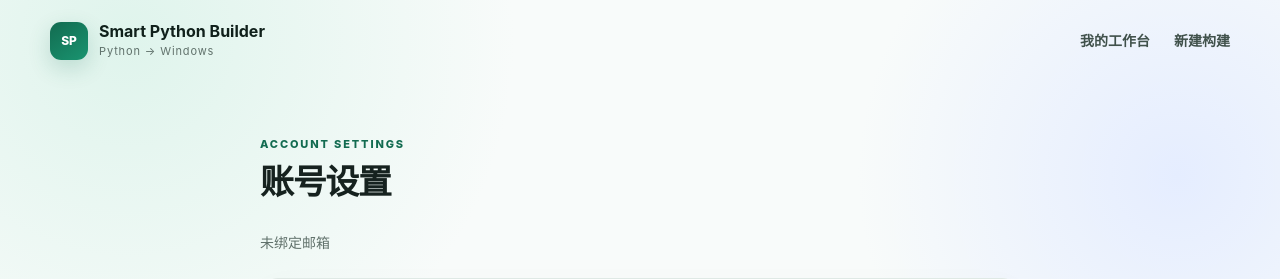
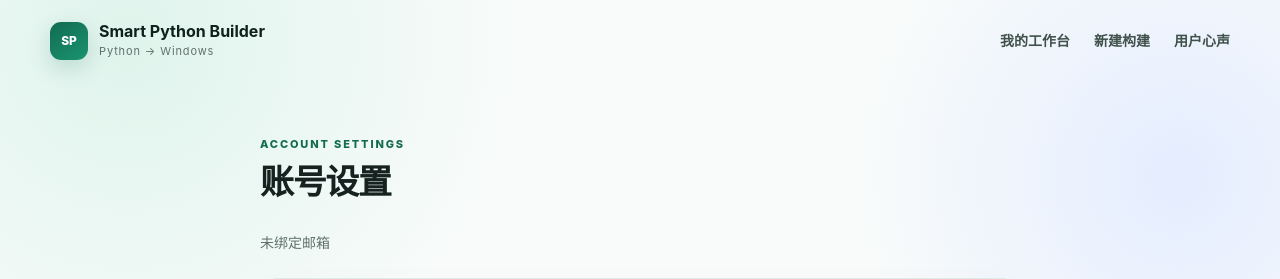
Before and after one commit to yunfei00/smart-python-builder, a FastAPI app: template web/templates/account_settings.html in a window 1280 px wide. Shown: the top 279 px of the page. Run offline with FastAPI, Linux system fonts and the light colour scheme; the template is opened without the code that fills it, so the values that code supplies are empty.

Commit message:
feat: add feedback link to account settings

```diff
--- a/web/templates/account_settings.html
+++ b/web/templates/account_settings.html
@@ -4,13 +4,13 @@
   <meta charset="utf-8">
   <meta name="viewport" content="width=device-width,initial-scale=1">
   <title>账号设置 · Smart Python Builder</title>
-  <link rel="stylesheet" href="/static/app.css?v=1.2.1-account-settings">
+  <link rel="stylesheet" href="/static/app.css?v=feedback-1">
 </head>
 <body>
 <main class="shell account-shell">
   <header class="header">
     <a class="brand" href="/"><span class="brand-mark">SP</span><span><strong>Smart Python Builder</strong><small>Python → Windows</small></span></a>
-    <nav><a href="/dashboard">我的工作台</a><a href="/">新建构建</a></nav>
+    <nav><a href="/dashboard">我的工作台</a><a href="/">新建构建</a><a href="/feedback">用户心声</a></nav>
   </header>
 
   <section class="account-settings-wrap">
```
